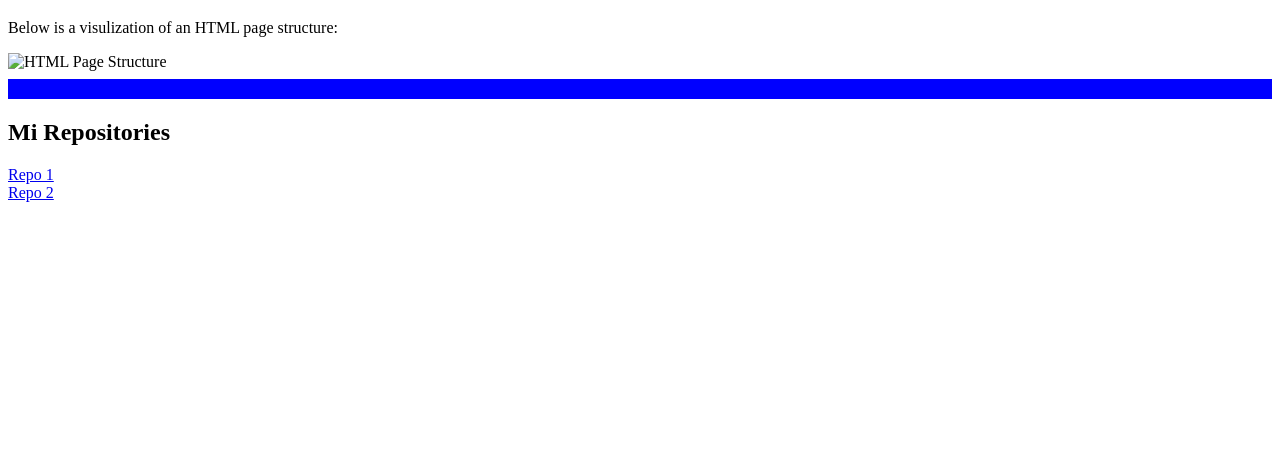
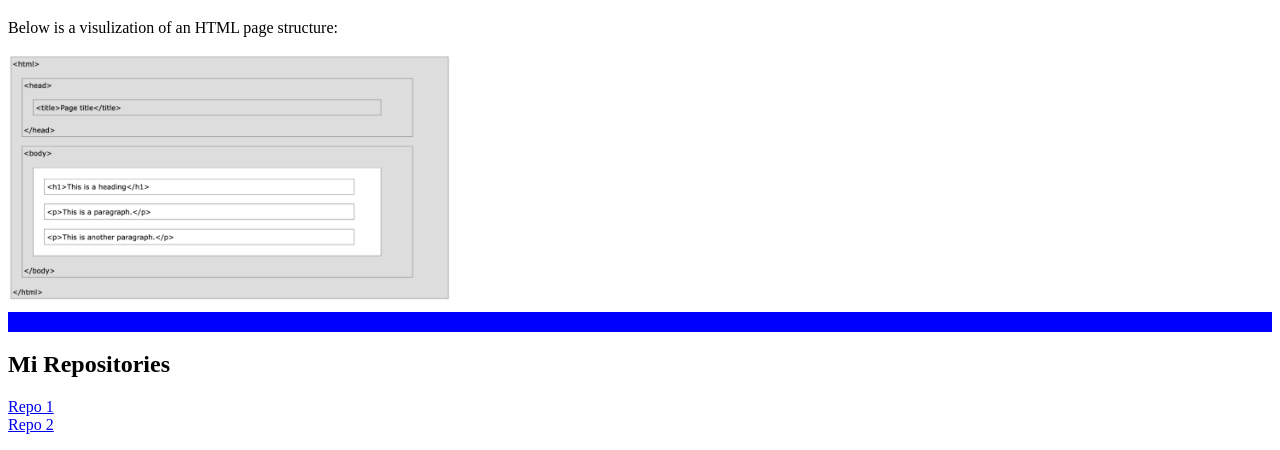
Before and after one commit to PERELZA/SMX2-M12-IntroHTML-GitHubPages-main, a plain HTML site: page index.html in a window 1280 px wide. Shown: the part 478-928 px from the top of the page. Before the commit the page ends 800 px from the top, so only its background shows below. Drawn offline with Linux system fonts and the light colour scheme.

Commit message:
commmit 7

```diff
--- a/index.html
+++ b/index.html
@@ -24,7 +24,7 @@
     <h1>HTML Page Structure</h1>
     <p>Below is a visulization of an HTML page structure:</p>
     <!--añadir imagen 2: "img2.png" y utilizar un ancho de 100% de imagen-->
-    <img src="img2.png" alt="HTML Page Structure" width="100%">
+    <img src="./img/img2.png" alt="imagen" width="35%">
     <!--añadir una linea horizontal -->
     <hr style="border: 10px solid blue;">
     <!--añadir un encabezado donde indiques el título de una nueva sección llamada "Mi repositories"  -->
```
